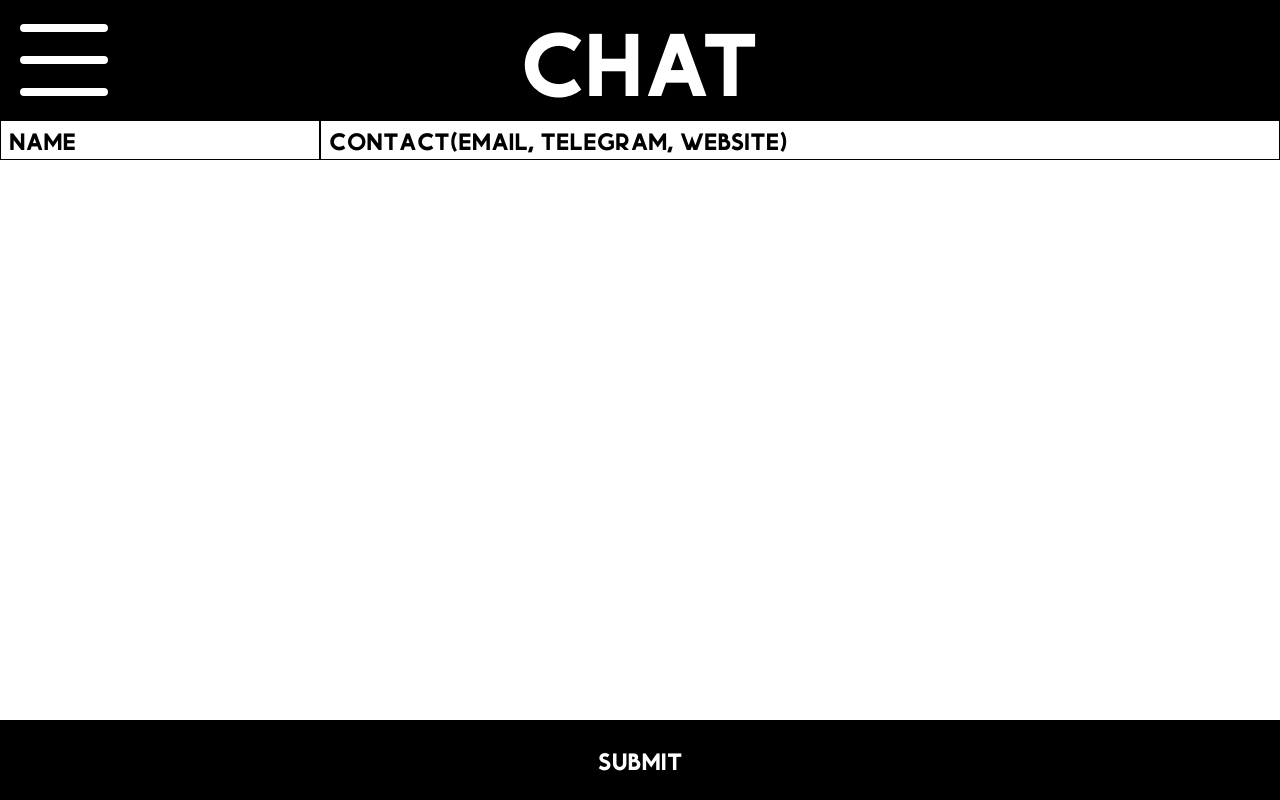
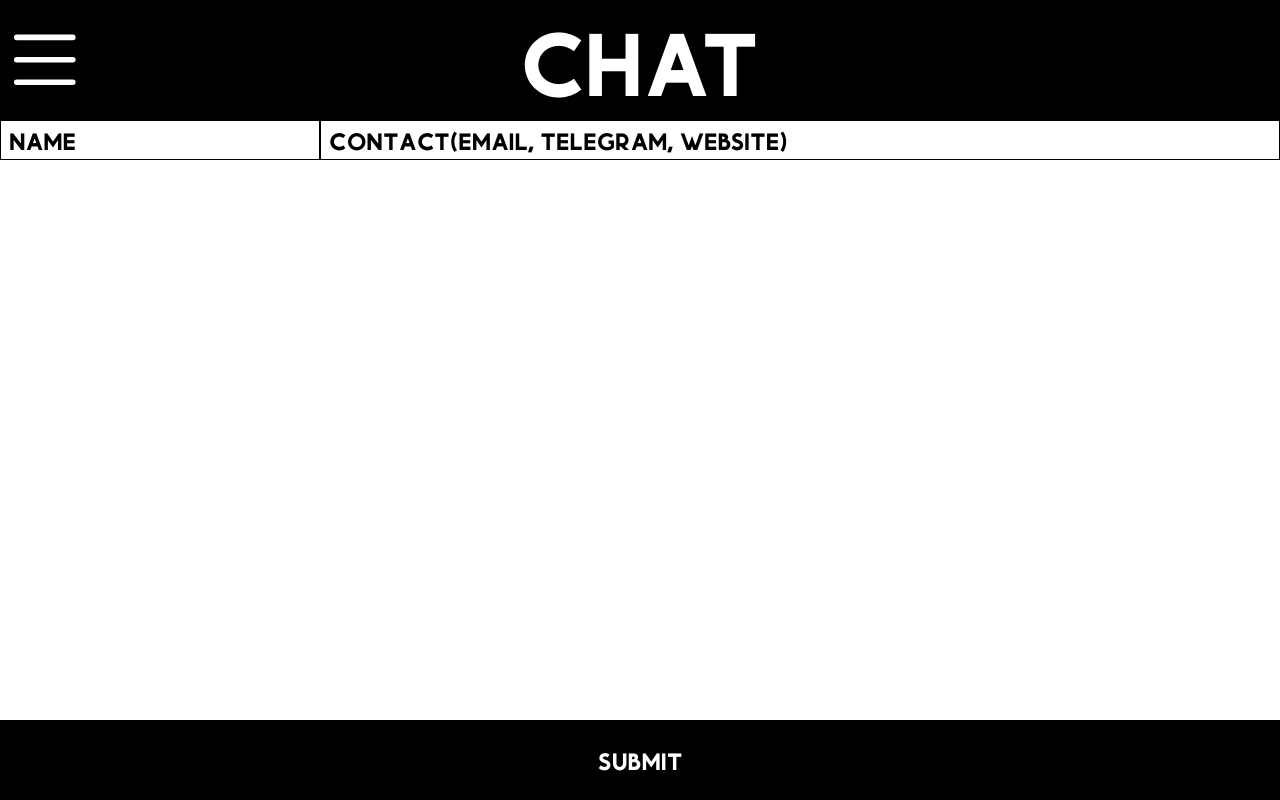
Before and after one commit to AverinTimur/MySite, a Django app: page /contact in a window 1280 px wide. Run offline with Django 3.2, Linux system fonts and the light colour scheme; parts of the project's set-up code (start-up, migrations or seed data) failed here and were passed over.

Commit message:
Corrections

```diff
--- a/static/CSS/Contact.css
+++ b/static/CSS/Contact.css
@@ -51,7 +51,7 @@ html {
     color: white;
     z-index: 5;
 }
-#title {
+h1 {
     position: absolute;
     width: 100%;
     top: 40%;
@@ -60,9 +60,9 @@ html {
 }
 #menu_open_button {
     position: absolute;
-    height: 10vw;
-    width: 10vw;
-    top: calc(50% - 5vw);
+    height: 7vw;
+    width: 7vw;
+    top: calc(50% - 3.5vw);
     display: none;
     cursor: pointer;
     z-index: 2;
--- a/static/CSS/Main.css
+++ b/static/CSS/Main.css
@@ -364,7 +364,7 @@ html {
     text-align: center;
     line-height: 0;
     font-size: 20vw;
-    opacity: 0.1;
+    opacity: 0.4;
     cursor: pointer;
     -webkit-user-select: none;
        -moz-user-select: none;
--- a/static/JS/ChatStart.js
+++ b/static/JS/ChatStart.js
@@ -19,7 +19,7 @@ function start_event(){
     }, 100);
 }
 
-const title = $('#title');
+const title = $('h1');
 let event = false;
 
 if(navigator.language === 'ru') {
--- a/templates/Contact.html
+++ b/templates/Contact.html
@@ -21,7 +21,7 @@
     <svg id="menu_open_button" class="bi bi-list" xmlns="http://www.w3.org/2000/svg" width="16" height="16" fill="currentColor" viewBox="0 0 16 16" onclick="open_menu()">
       <path fill-rule="evenodd" d="M2.5 12a.5.5 0 0 1 .5-.5h10a.5.5 0 0 1 0 1H3a.5.5 0 0 1-.5-.5zm0-4a.5.5 0 0 1 .5-.5h10a.5.5 0 0 1 0 1H3a.5.5 0 0 1-.5-.5zm0-4a.5.5 0 0 1 .5-.5h10a.5.5 0 0 1 0 1H3a.5.5 0 0 1-.5-.5z"></path>
     </svg>
-    <p id="title"></p>
+    <h1></h1>
   </div>
   <script src="{% static "JS/ChatStart.js" %}"></script>
   <form id="main" method="post">{% csrf_token %}
--- a/templates/Work.html
+++ b/templates/Work.html
@@ -24,8 +24,8 @@
   <div id="top">
     <h1>{{ url }}</h1>
   </div>
-  <p id="En" class="main">{{ en_description }}</p>
-  <p id="Ru" class="main">{{ ru_description }}</p>
+  <main id="En" class="main">{{ en_description }}</main>
+  <main id="Ru" class="main">{{ ru_description }}</main>
   <div id="connect">
     <a id="Kwork" href="https://kwork.ru/user/averintimur"></a>
     <a id="Fiverr" href="https://www.fiverr.com/averintimur"></a>
```
Also changed, not shown: templates/Main.html (+4 -4 lines).
